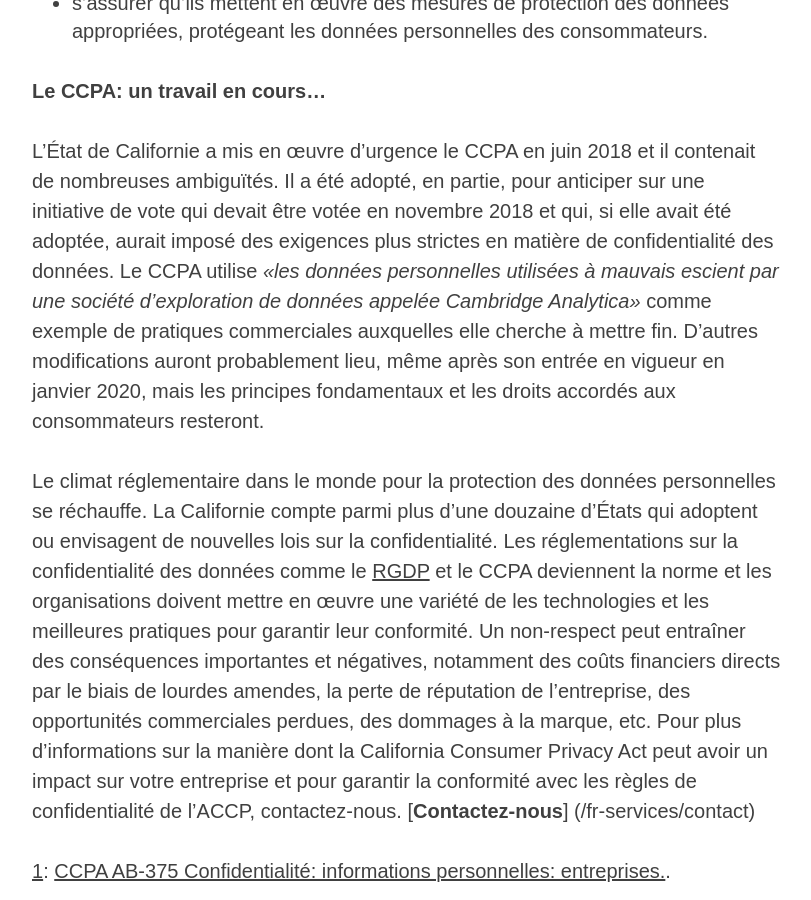
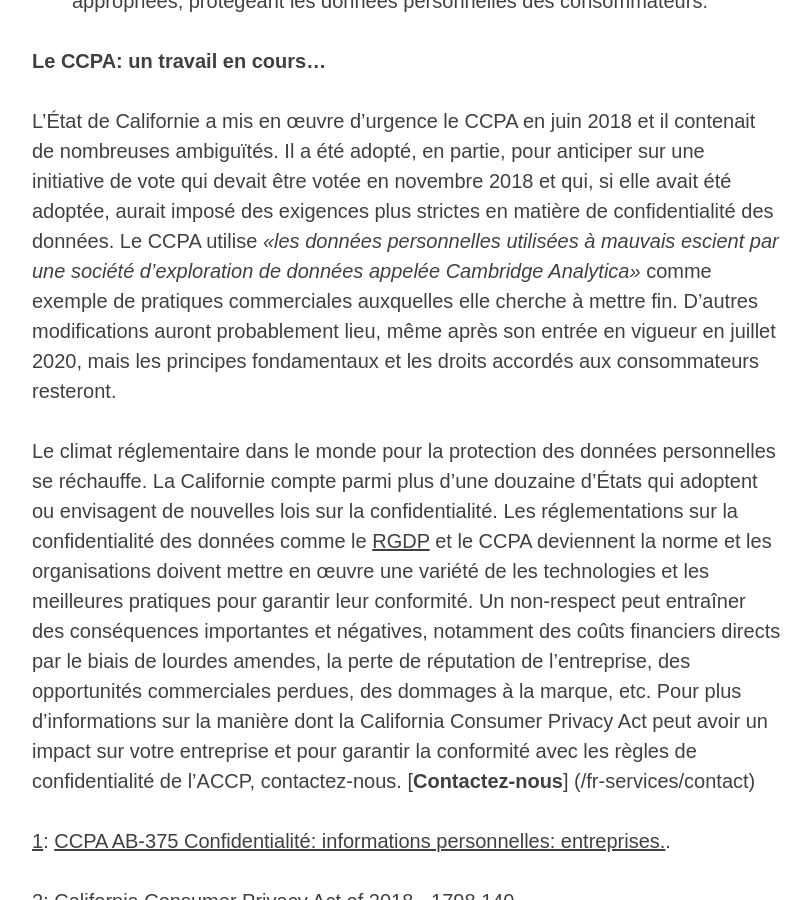
Before and after one commit to riod4/fr-services, a Jekyll site: the page built from _posts/2019-10-13-CCPA-privacy-protection.md, in a window 1280 px wide and 900 px high, scrolled down 4112 px. Shown: the whole window, without its empty margins (233-1044 px from the left). Built offline with Jekyll 4.4.1, drawn with Linux system fonts in a browser that asks for light colours; nearby versions of some CDN libraries; some of the changed text lies outside the part shown.

Commit message:
2020-07-10 Update Jan -> July dates

```diff
--- a/_posts/2019-10-13-CCPA-privacy-protection.md
+++ b/_posts/2019-10-13-CCPA-privacy-protection.md
@@ -15,7 +15,7 @@ header-license:
 
 ---
 
-L'État de Californie est la cinquième plus grande économie du monde; plus grand que le Royaume-Uni, la France ou l'Inde. Le 1er janvier 2020, la California Consumer Privacy Act (CCPA) <sup>[1](#myfootnote1)</sup> entre en vigueur et cette nouvelle loi sur la confidentialité a des implications extraterritoriales. Le CCPA vise à protéger les consommateurs, à renforcer les droits à la vie privée et à offrir une plus grande transparence aux résidents de l'État de Californie. Le CCPA habilite également les consommateurs à déposer des recours collectifs pour les atteintes à la vie privée sans les obliger à présenter une perte probante de biens ou d'argent. En cas de violation de données, une entreprise pourrait faire face à des dommages-intérêts civils pouvant atteindre 750 $ par violation, par consommateur ou dommages réels, selon le montant le plus élevé, ainsi que tout autre redressement que le tribunal jugerait approprié.
+L'État de Californie est la cinquième plus grande économie du monde; plus grand que le Royaume-Uni, la France ou l'Inde. Le 1er juillet 2020, la California Consumer Privacy Act (CCPA) <sup>[1](#myfootnote1)</sup> entre en vigueur et cette nouvelle loi sur la confidentialité a des implications extraterritoriales. Le CCPA vise à protéger les consommateurs, à renforcer les droits à la vie privée et à offrir une plus grande transparence aux résidents de l'État de Californie. Le CCPA habilite également les consommateurs à déposer des recours collectifs pour les atteintes à la vie privée sans les obliger à présenter une perte probante de biens ou d'argent. En cas de violation de données, une entreprise pourrait faire face à des dommages-intérêts civils pouvant atteindre 750 $ par violation, par consommateur ou dommages réels, selon le montant le plus élevé, ainsi que tout autre redressement que le tribunal jugerait approprié.
 
 > ### Une entreprise partout dans le monde qui subit une violation de données qui inclut des données personnelles sur quelques milliers de clients en Californie pourrait encourir des millions de dollars d'amendes CCPA.
 
@@ -69,7 +69,7 @@ Le 1er janvier 2020, les entreprises ont 30 jours pour se conformer à la loi un
 
 **Le CCPA: un travail en cours…**
 
-L'État de Californie a mis en œuvre d'urgence le CCPA en juin 2018 et il contenait de nombreuses ambiguïtés. Il a été adopté, en partie, pour anticiper sur une initiative de vote qui devait être votée en novembre 2018 et qui, si elle avait été adoptée, aurait imposé des exigences plus strictes en matière de confidentialité des données. Le CCPA utilise *«les données personnelles utilisées à mauvais escient par une société d'exploration de données appelée Cambridge Analytica»* comme exemple de pratiques commerciales auxquelles elle cherche à mettre fin. D'autres modifications auront probablement lieu, même après son entrée en vigueur en janvier 2020, mais les principes fondamentaux et les droits accordés aux consommateurs resteront.
+L'État de Californie a mis en œuvre d'urgence le CCPA en juin 2018 et il contenait de nombreuses ambiguïtés. Il a été adopté, en partie, pour anticiper sur une initiative de vote qui devait être votée en novembre 2018 et qui, si elle avait été adoptée, aurait imposé des exigences plus strictes en matière de confidentialité des données. Le CCPA utilise *«les données personnelles utilisées à mauvais escient par une société d'exploration de données appelée Cambridge Analytica»* comme exemple de pratiques commerciales auxquelles elle cherche à mettre fin. D'autres modifications auront probablement lieu, même après son entrée en vigueur en juillet 2020, mais les principes fondamentaux et les droits accordés aux consommateurs resteront.
 
 Le climat réglementaire dans le monde pour la protection des données personnelles se réchauffe. La Californie compte parmi plus d'une douzaine d'États qui adoptent ou envisagent de nouvelles lois sur la confidentialité. Les réglementations sur la confidentialité des données comme le [RGDP]({{ site.baseurl }}{% link _posts/2018-02-13-GDPR-privacy-protection.md %}) et le CCPA deviennent la norme et les organisations doivent mettre en œuvre une variété de les technologies et les meilleures pratiques pour garantir leur conformité. Un non-respect peut entraîner des conséquences importantes et négatives, notamment des coûts financiers directs par le biais de lourdes amendes, la perte de réputation de l'entreprise, des opportunités commerciales perdues, des dommages à la marque, etc. Pour plus d'informations sur la manière dont la California Consumer Privacy Act peut avoir un impact sur votre entreprise et pour garantir la conformité avec les règles de confidentialité de l'ACCP, contactez-nous. [**Contactez-nous**] ({{site.baseurl }}/contact)
 
```
Also changed, not shown: other parts of _posts/2019-10-13-CCPA-privacy-protection.md (+1 -1 lines).
